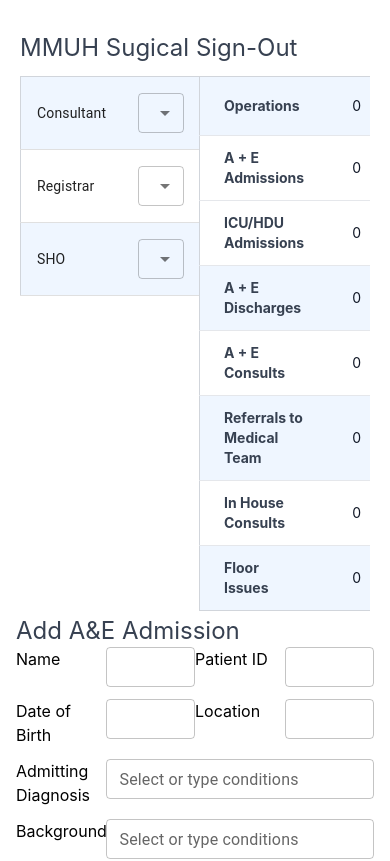
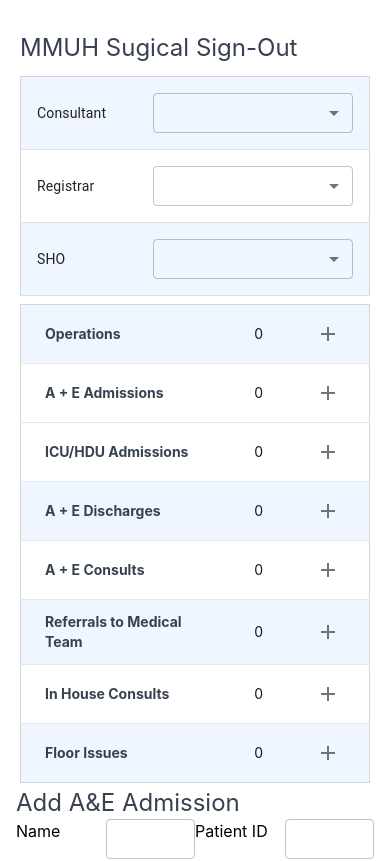
Before and after one commit to iain-b/signout-app-mock, a React (Create React App) app: page / in a window 390 px wide. Shown: the top 861 px of the page. Built offline with nearby package versions, Linux system fonts and the light colour scheme.

Commit message:
Stack tables on mobile

```diff
--- a/src/App.tsx
+++ b/src/App.tsx
@@ -124,11 +124,11 @@ function App() {
           MMUH Sugical Sign-Out
         </h2>
         <div className="grid grid-cols-2">
-          <div className="p-1">
+          <div className="p-1 col-span-2 lg:col-span-1">
             <EditableTable record={record} onChange={reloadData} />
           </div>
-          <div className="p-1">
-            <div className="overflow-x-auto">
+          <div className="p-1 col-span-2 lg:col-span-1">
+            <div>
               <table className="min-w-full table-auto border-collapse border border-gray-300">
                 <tbody>
                   <tr className="bg-blue-50 border-b">
```
